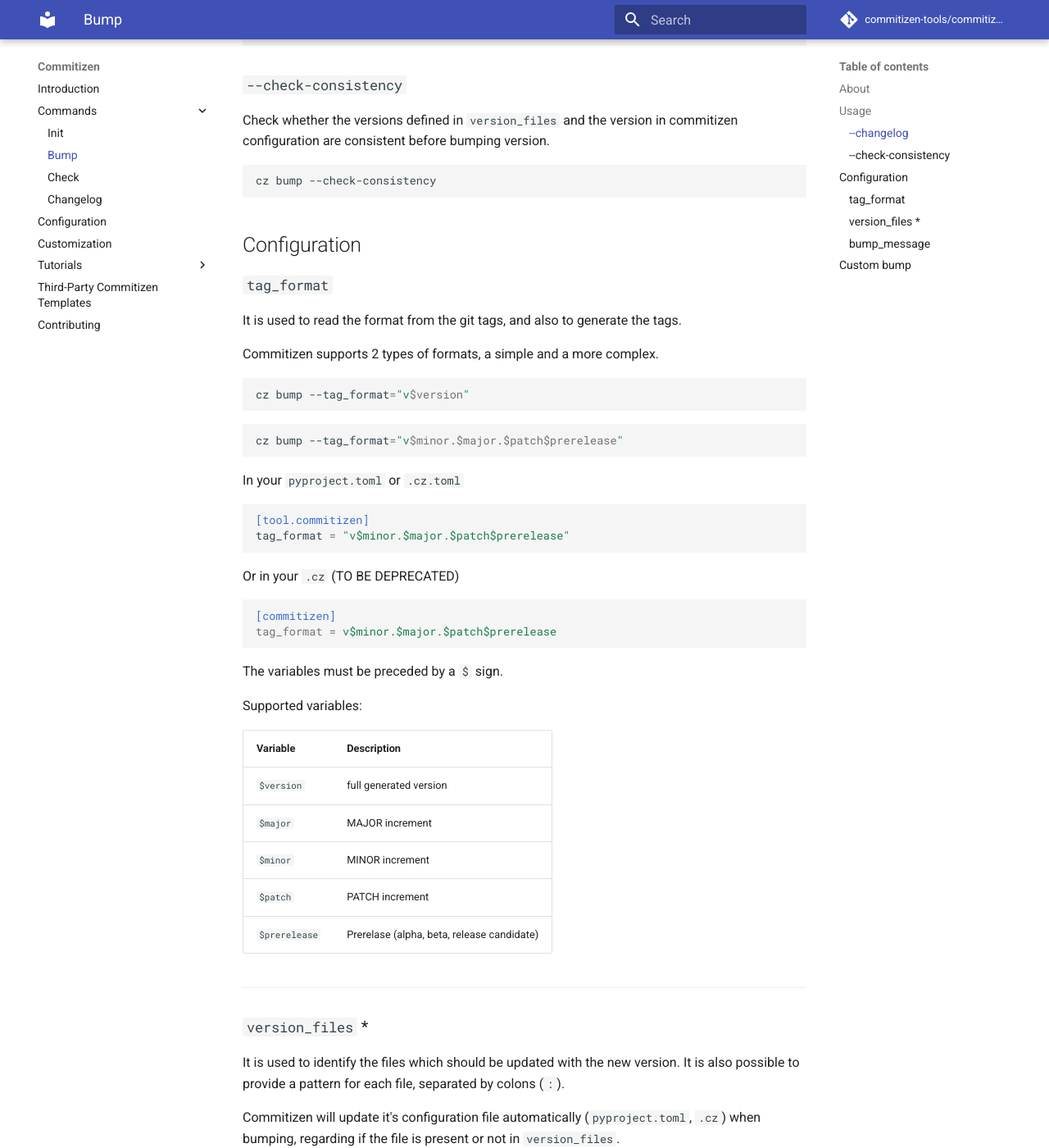
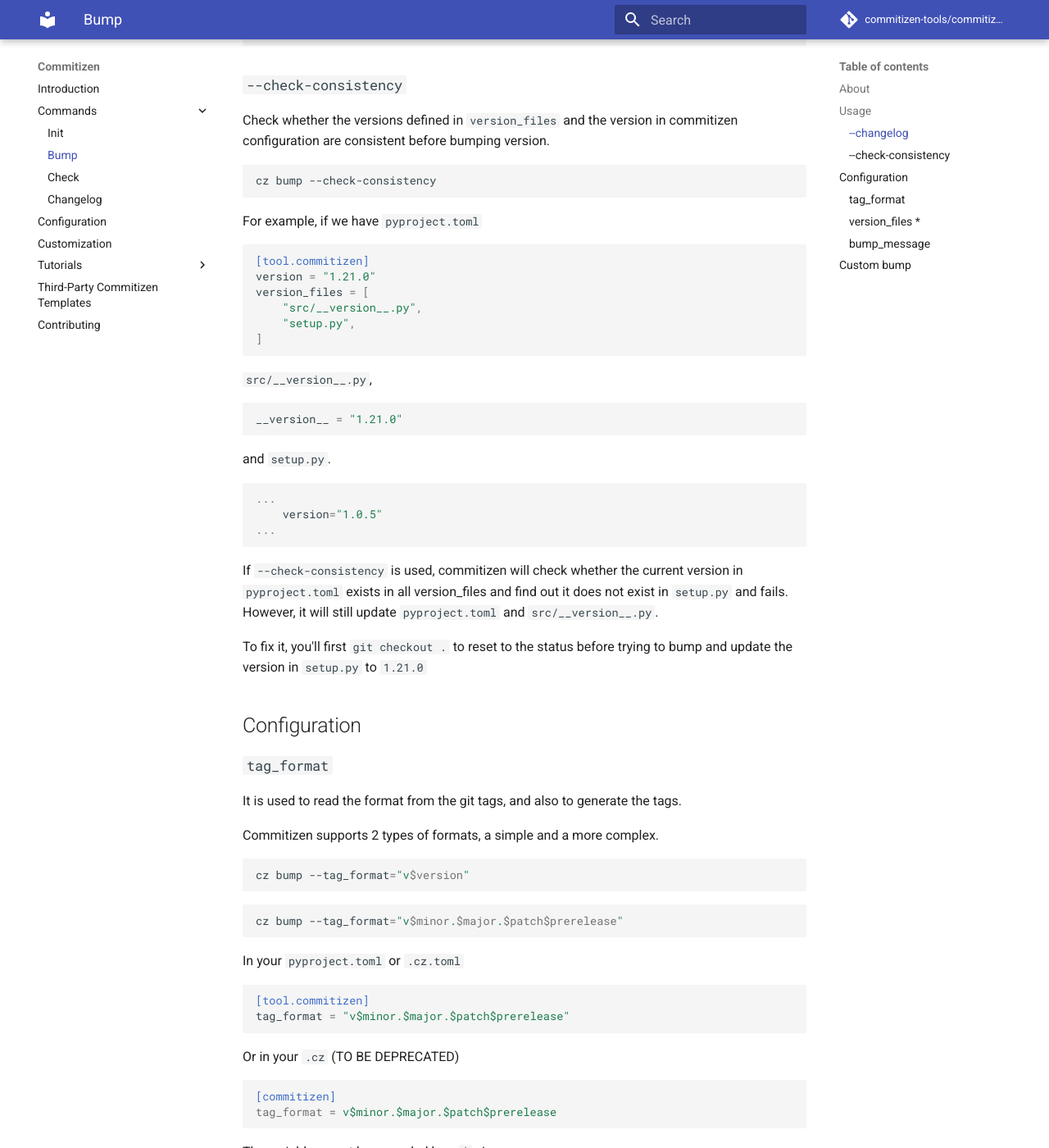
Before and after one commit to commitizen-tools/commitizen, an MkDocs documentation site: the page built from docs/bump.md, in a window 1280 px wide and 1400 px high, scrolled down 2459 px. Shown: the whole window at 82% size. Built offline with MkDocs 1.6.1 and Material for MkDocs 9.7.7, drawn with Linux system fonts in a browser that asks for light colours; comment, search, counter and statistics services are not loaded.

Commit message:
docs(bump): add example to --check-inconsistency

````diff
--- a/docs/bump.md
+++ b/docs/bump.md
@@ -98,6 +98,39 @@
 ```bash
 cz bump --check-consistency
 ```
+
+For example, if we have `pyproject.toml`
+
+```toml
+[tool.commitizen]
+version = "1.21.0"
+version_files = [
+    "src/__version__.py",
+    "setup.py",
+]
+```
+
+`src/__version__.py`,
+
+```python
+__version__ = "1.21.0"
+```
+
+and `setup.py`.
+
+```python
+...
+    version="1.0.5"
+...
+```
+
+If `--check-consistency` is used, commitizen will check whether the current version in `pyproject.toml`
+exists in all version_files and find out it does not exist in `setup.py` and fails.
+However, it will still update `pyproject.toml` and `src/__version__.py`.
+
+To fix it, you'll first `git checkout .` to reset to the status before trying to bump and update
+the version in `setup.py` to `1.21.0`
+
 
 ## Configuration
 
````
